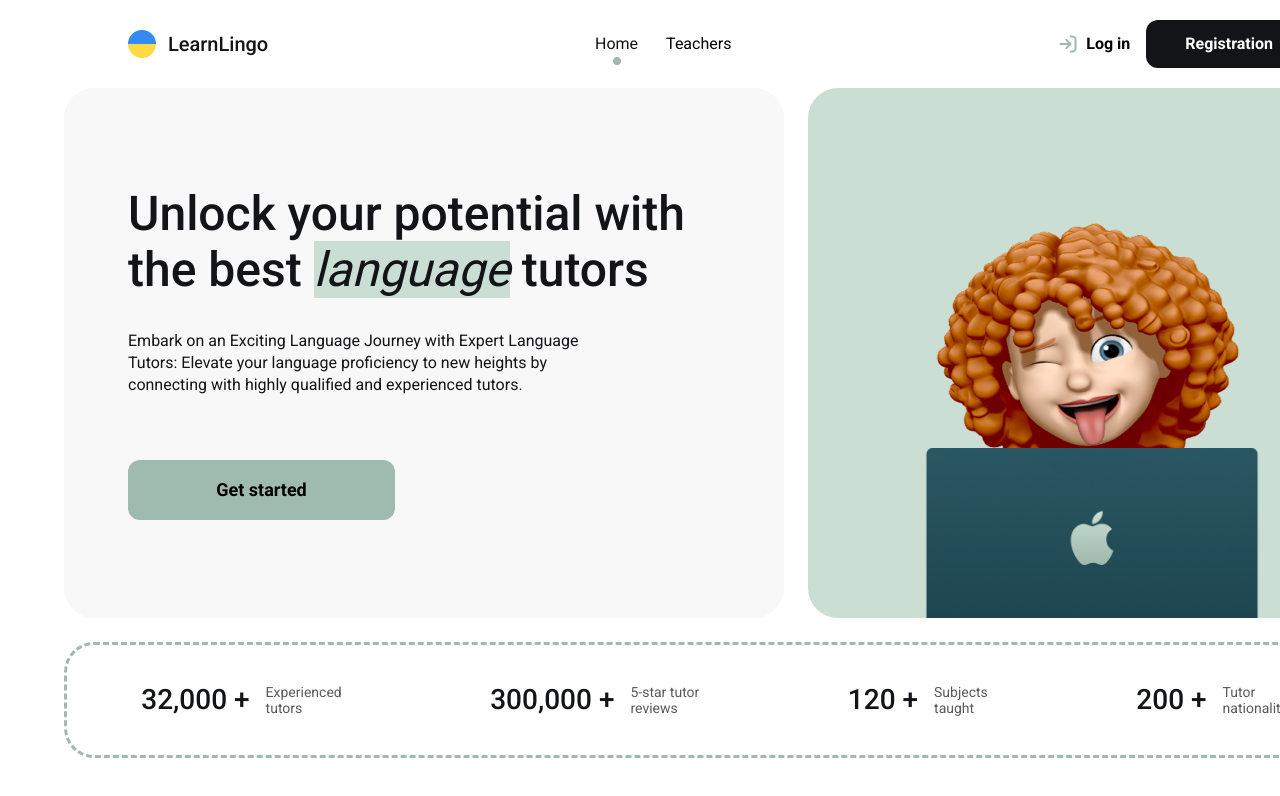
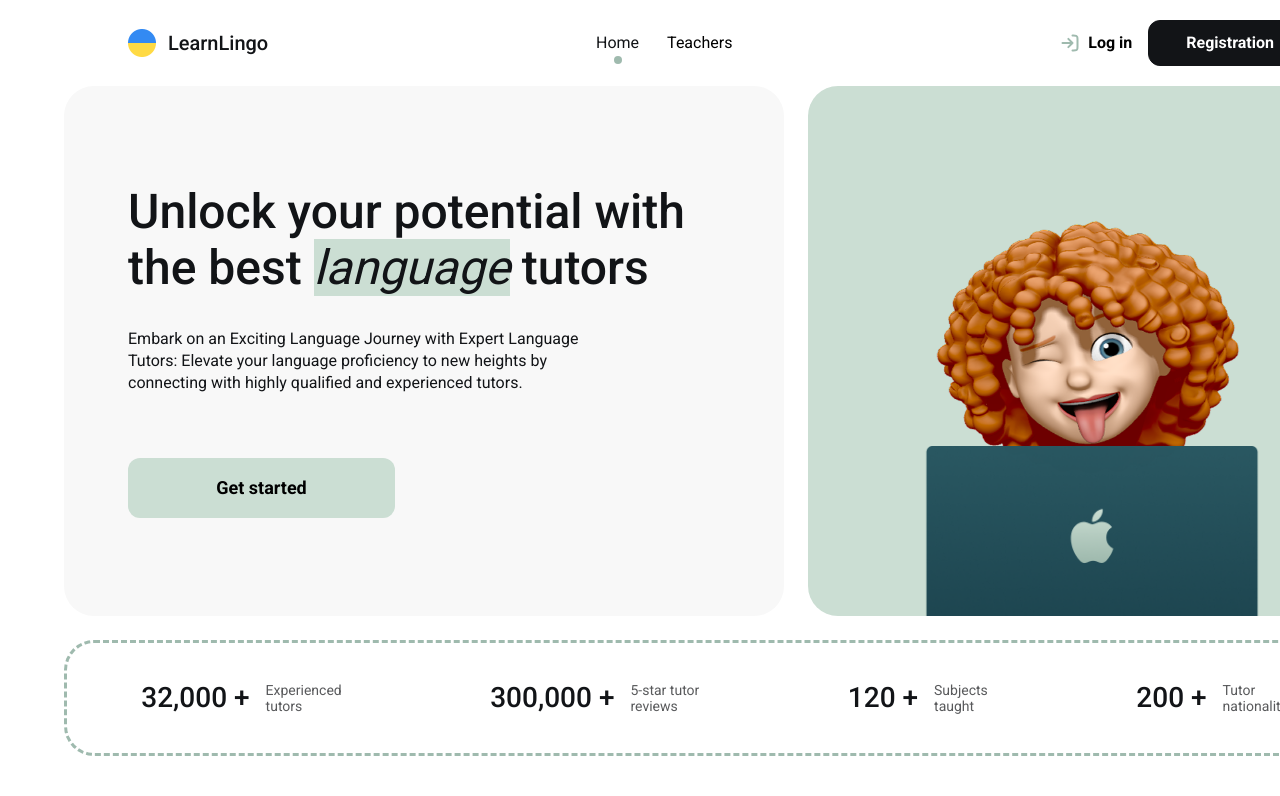
Before and after one commit to VorontsovaYulia/learn_lingo, a Next.js app: page / in a window 1280 px wide. Shown: the top 796 px of the page. Built offline with nearby package versions, Linux system fonts and the light colour scheme.

Commit message:
added_hover

```diff
--- a/src/app/components/Header/Header.module.css
+++ b/src/app/components/Header/Header.module.css
@@ -44,15 +44,28 @@
     font-size: 16px;
     font-weight: 700;
     line-height: 20px;
+    transition: color 0.3s;
+
+    &:hover {
+        color: var(--color-secondary);
+    }
 }
 
 .registr-button {
-    padding: 14px 39px;
+    padding: 12px 37px;
     color: var(--background-page-first);
     background-color: var(--text-color);
+    border: 1px solid var(--text-color);
     border-radius: 12px;
     font-size: 16px;
     font-weight: 700;
     line-height: 20px;
     cursor: pointer;
+
+    transition: background-color 0.3s, color 0.3s;
+
+    &:hover {
+        background-color: var(--background-page-first);
+        color: var(--text-color);
+    }
 }
--- a/src/app/components/Header/NavLink.module.css
+++ b/src/app/components/Header/NavLink.module.css
@@ -7,6 +7,11 @@
     color: black;
     font-size: 16px;
     font-weight: 400;
+    transition: color 0.3s;
+
+    &:hover {
+        color: var(--color-secondary);
+    }
 }
 
 .active {
--- a/src/app/page.module.css
+++ b/src/app/page.module.css
@@ -45,12 +45,18 @@
 .left-box button {
   width: 267px;
   height: 60px;
-  background-color: var(--color-secondary);
+  background-color: var(--color-primary);
   border-radius: 12px;
   font-size: 18px;
   font-weight: 700;
   line-height: 28px;
   cursor: pointer;
+  transition:
+    background-color 0.3s;
+
+  &:hover {
+    background-color: var(--color-secondary);
+  }
 }
 
 .right-box {
```
